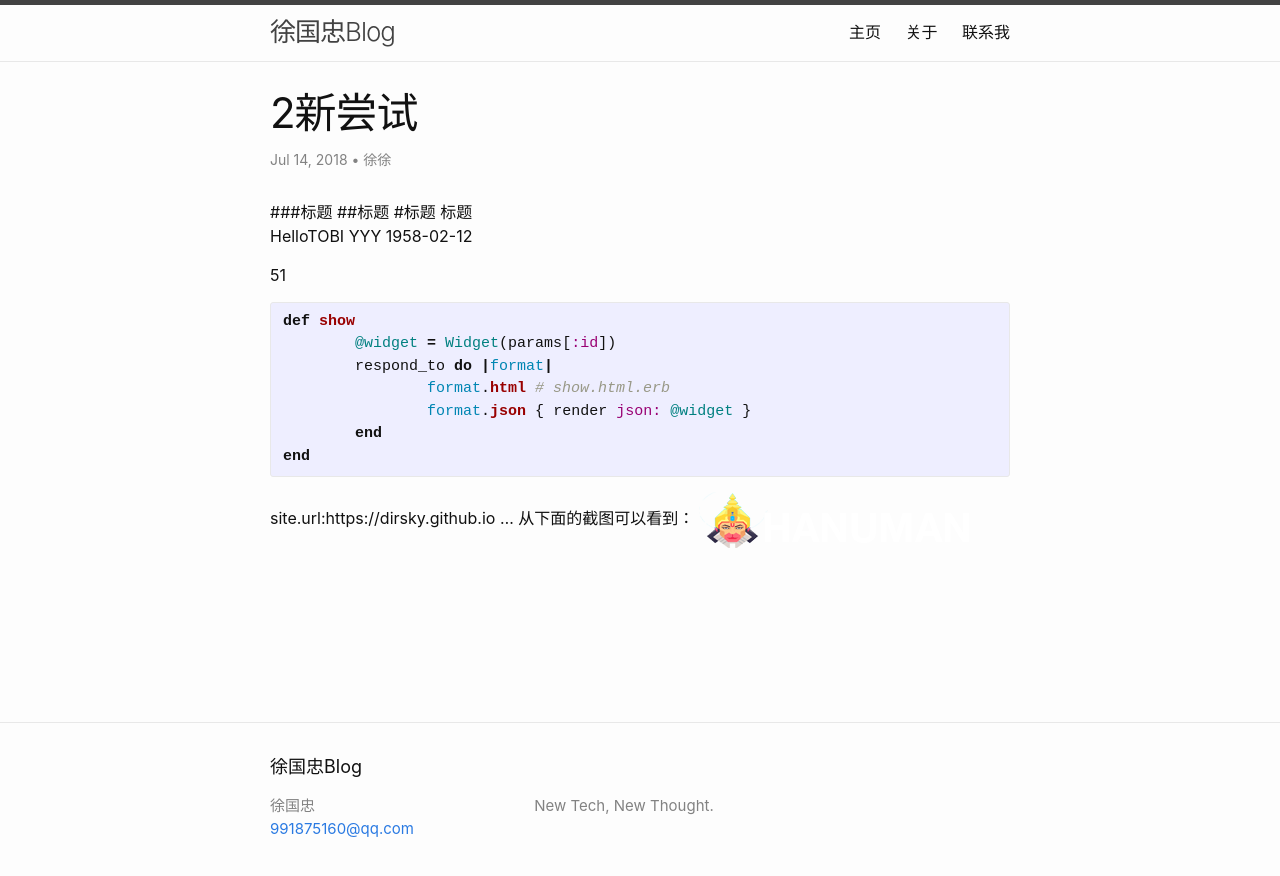
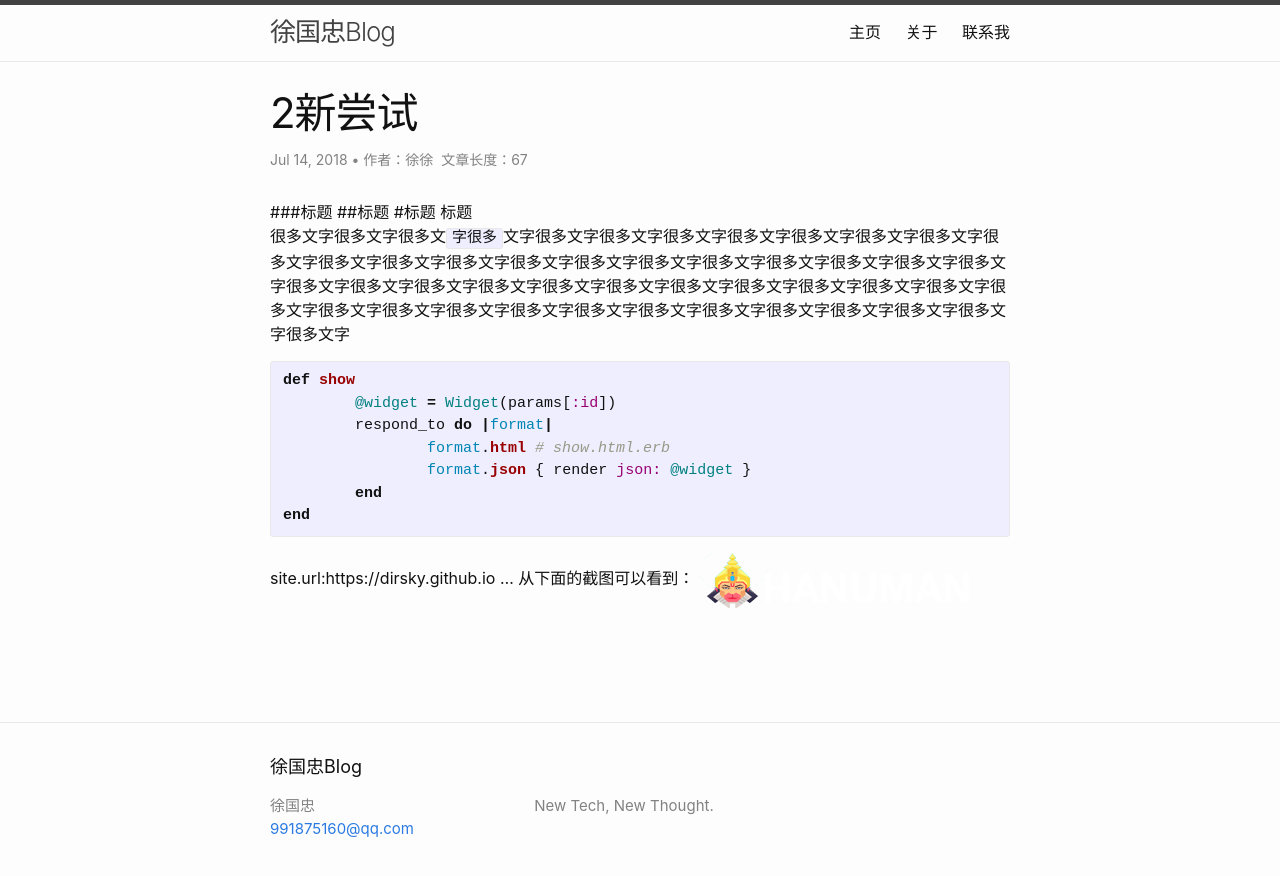
Before and after one commit to dirsky/blog, a Jekyll site: the page built from _posts/2018-07-14-new.md, in a window 1280 px wide. Shown: the top 876 px of the page. Built offline with Jekyll 4.4.1, drawn with Linux system fonts in a browser that asks for light colours.

Commit message:
基本整理OK文章写作基础环境

```diff
--- a/_config.yml
+++ b/_config.yml
@@ -8,3 +8,6 @@ cover: assets/images/radhakrishna.jpg
 # 服务选项
 baseurl: /blog
 logo: assets/images/logo.png
+
+kramdown:
+  input: GFM
--- a/_layouts/post.html
+++ b/_layouts/post.html
@@ -11,8 +11,10 @@ layout: default
         {{ page.date | date: date_format }}
       </time>
       {%- if page.author -%}
-        • <span itemprop="author" itemscope itemtype="http://schema.org/Person"><span class="p-author h-card" itemprop="name">{{ page.author }}</span></span>
-      {%- endif -%}</p>
+        • 作者：<span itemprop="author" itemscope itemtype="http://schema.org/Person"><span class="p-author h-card" itemprop="name">{{ page.author }}</span></span>
+      {%- endif -%}
+	  &nbsp;&nbsp;文章长度：<span>{{ page.content | number_of_words }}</span>
+	</p>
   </header>
 
   <div class="post-content e-content" itemprop="articleBody">
--- a/_posts/2018-07-14-new.md
+++ b/_posts/2018-07-14-new.md
@@ -11,12 +11,11 @@ author: 徐徐
 #标题
 标题
 <br/>
-Hello{{'tobi' | upcase}}
-YYY {{'1958-02-12' | DATE:"%Y"}}
+很多文字很多文字很多文`字很多`文字很多文字很多文字很多文字很多文字很多文字很多文字很多文字很多文字很多文字很多文字很多文字很多文字很多文字很多文字很多文字很多文字很多文字很多文字很多文字很多文字很多文字很多文字很多文字很多文字很多文字很多文字很多文字很多文字很多文字很多文字很多文字很多文字很多文字很多文字很多文字很多文字很多文字很多文字很多文字很多文字很多文字很多文字很多文字
 
 
 
-{{ page.content | number_of_words }}
+
 
 {% highlight ruby %}
 def show
```
